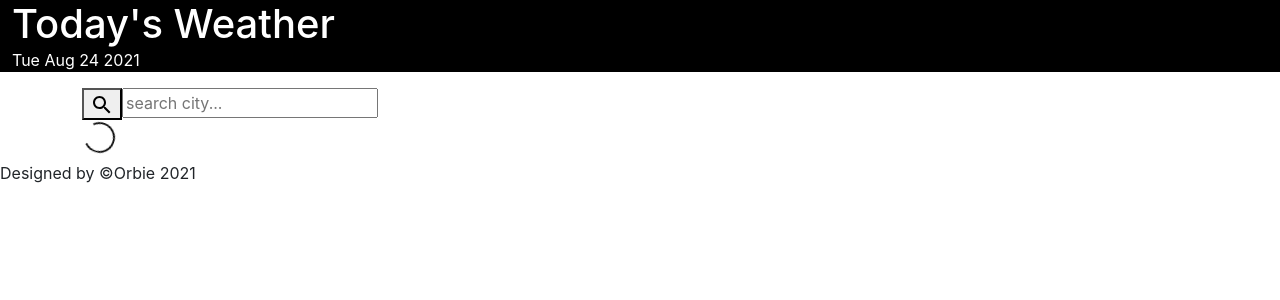
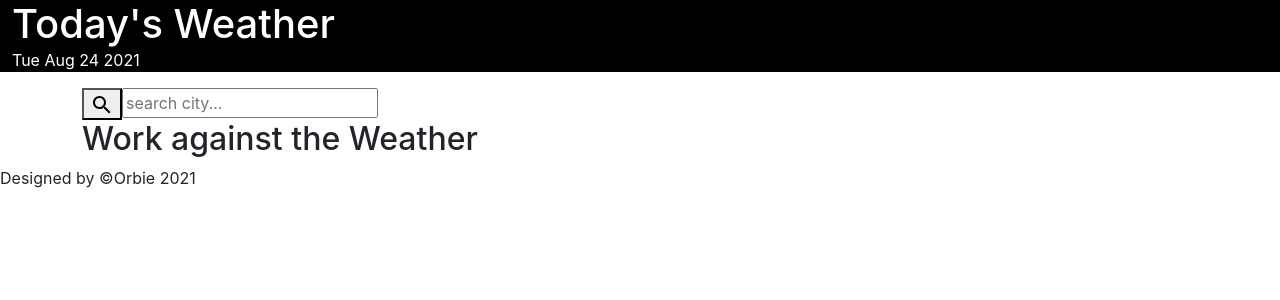
Before and after one commit to Moween/weather-app, a React (Create React App) app: page / in a window 1280 px wide. Shown: the top 300 px of the page. Built offline with nearby package versions, Linux system fonts and the light colour scheme.

Commit message:
Remove spinner

```diff
--- a/src/components/Main.jsx
+++ b/src/components/Main.jsx
@@ -1,6 +1,5 @@
 import React, { Component } from "react";
 import { ToastContainer } from "react-toastify";
-import { ClipLoader } from "react-spinners";
 import getWeatherData from "../utils/getWeather";
 import Form from "./Form";
 import Section from "./Section";
@@ -37,7 +36,7 @@ class Main extends Component {
             onSubmit={this.handleSubmit}
             onChange={this.handleChange}
           />
-          {weatherData ? <Section weatherInfo={weatherData} /> : <ClipLoader />}
+          {weatherData ? <Section weatherInfo={weatherData} /> : <h2>Work against the Weather</h2>}
         </div>
       </main>
     );
```
